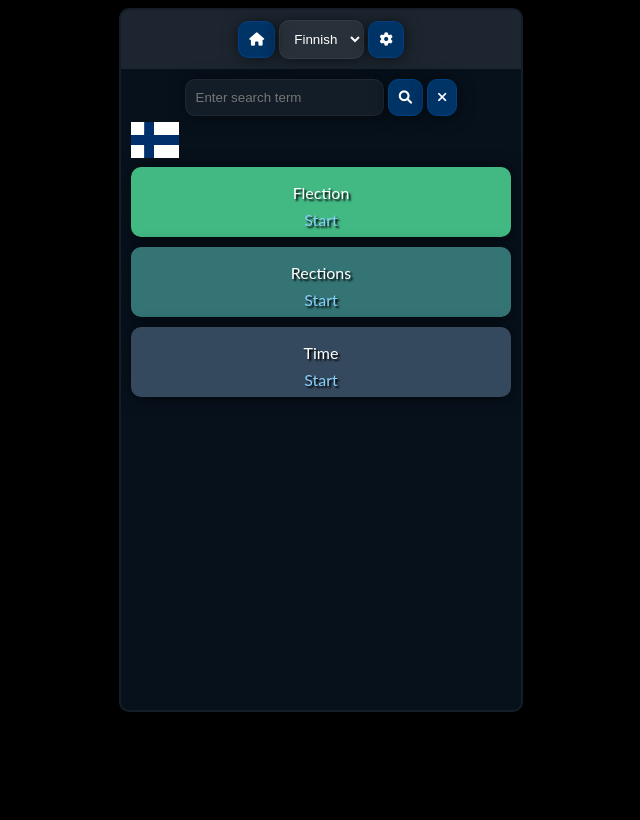
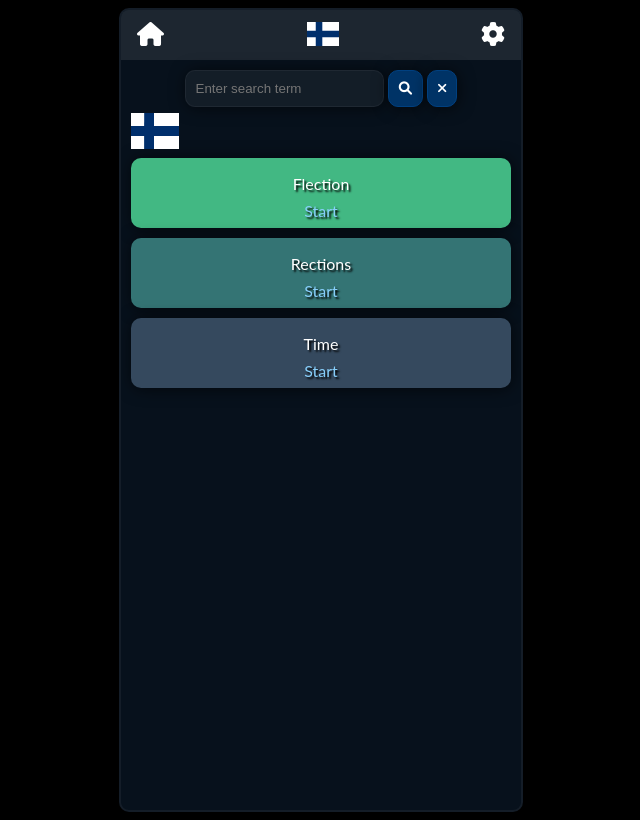
Before and after one commit to samsoneko/inflect, a SvelteKit app: page / in a window 1280 px wide. Shown: the whole page, without its empty margins (319-959 px from the left). Built offline with nearby package versions, Linux system fonts and the light colour scheme.

Commit message:
Improved navbar layout and design

```diff
--- a/src/routes/+layout.svelte
+++ b/src/routes/+layout.svelte
@@ -12,13 +12,13 @@
 
 <div class="app-frame">
     <nav class="navbar">
-        <button class="default-element style-button" on:click={() => navigateToHome()}>
+        <button class="icon-button" aria-label="Home" onclick={() => navigateToHome()}>
             <i class="fas fa-home"></i>
         </button>
-        <select class="default-element" name="practise-language-select" id="practise-language-select">
-            <option value="fi">Finnish</option>
-        </select>
-        <button class="default-element style-button" on:click={() => navigateToSettings()}>
+        <button class="image-button" aria-label="Home">
+            <img src="/fi.svg" alt="Language" class="button-image"/>
+        </button>
+        <button class="icon-button" aria-label="Settings" onclick={() => navigateToSettings()}>
             <i class="fas fa-cog"></i>
         </button>
     </nav>
@@ -40,8 +40,7 @@
 
 .app-frame {
     width: 400px;
-    min-height: 700px;
-    /* height: 800px; */
+    height: 800px;
     border-radius: 10px;
     overflow: hidden;
     display: flex;
@@ -75,8 +74,9 @@
 
 :global(.navbar) {
     background-color: rgba(255, 255, 255, 0.09);
-    text-align: center;
     padding: 10px;
+    display: flex;
+    justify-content: space-between;
 }
 
 :global(.search-panel) {
@@ -109,4 +109,24 @@
     width: 3em;
     height: 3em;
 }
+
+:global(.icon-button) {
+    background: none;
+    border: none;
+    font-size: 1.5rem;
+    cursor: pointer;
+    display: inline;
+    align-items: center;
+    color: white;
+}
+
+:global(.button-image) {
+    height: 1.5rem;
+}
+
+.image-button {
+    background: none;
+    border: none;
+    cursor: pointer;
+}
 </style>
```
